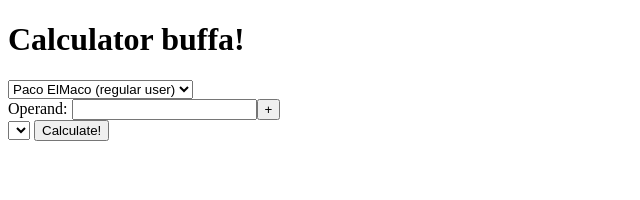
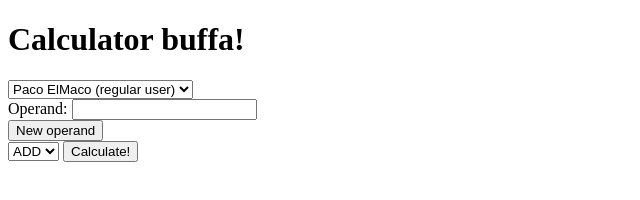
Before and after one commit to pedcremo/calculator, a website built with webpack: page index.html in a window 1280 px wide. Shown: the whole page, without its empty margins (0-640 px from the left). Built offline with Linux system fonts and the light colour scheme.

Commit message:
arre gat!

```diff
--- a/index.html
+++ b/index.html
@@ -15,9 +15,10 @@
         <select id="selectPerson" name="selectPerson">
                <!-- TO FILL -->
         </select>	<br>
-
-        Operand: <input type="text" name="foperand1"><button>+</button><br>
-
+        <div id="operands">
+          Operand: <input type="number" name="foperand1"><br>
+        </div>
+        <button type="button" id="newOperand">New operand</button> <br>
         <select id="selectFunction">
                <!-- TO FILL -->
         </select>
--- a/src/index.js
+++ b/src/index.js
@@ -1,24 +1,55 @@
 import Person from './person';
 
-let persons =[
-    new Person("Paco","ElMaco",Person.getRoles().USER),
-    new Person("Paca","LaMaca",Person.getRoles().TEACHER),
-    new Person("Root","Toot",Person.getRoles().ADMIN)
-];
+let persons = new Map();
+persons.set('PacoElMaco',new Person("Paco","ElMaco",Person.getRoles().USER));
+persons.set('PacaLaMaca',new Person("Paca","LaMaca",Person.getRoles().TEACHER));
+persons.set('RootToot',new Person("Root","Toot",Person.getRoles().ADMIN));
+
+let selectedOperation=''
 
 document.addEventListener("DOMContentLoaded",function(){
-    let select = document.getElementById("selectPerson");
-    select.onchange = changedPerson;
+    let changeEvent = new Event('change');
+    let selectPerson = document.getElementById("selectPerson");
+    selectPerson.addEventListener("change",changedPerson);
+
     persons.forEach((item)=>{
-        var o = document.createElement("option");
+        let o = document.createElement("option");
         o.text = item.name+" "+item.surname+" ("+item.rol+")";
         o.value = item.name+item.surname;
-        select.appendChild(o);
+        selectPerson.appendChild(o);
     });
+   if (!selectedOperation)  selectPerson.dispatchEvent(changeEvent); //Force first trigger
+   let newOperand = document.getElementById("newOperand");
+   newOperand.addEventListener("click",addOperandInput);
 });
 
 function changedPerson(event){
-    alert('gggg -> '+event.target.value);
+    let targetValue;
+    if (!event) {
+        let firstPerson = persons.values().next().value;
+        targetValue= firstPerson.name+firstPerson.surname;
+    } else targetValue=event.target.value;
+
+    let selectedPerson=persons.get(targetValue);
+    let roles = selectedPerson.getAllowedFunctions();
+    let selectRoles = document.getElementById("selectFunction");
+    selectRoles.innerHTML = "";
+    selectedOperation=roles[0];
+    roles.forEach((item)=>{
+        let o = document.createElement("option");
+        o.text = item.name;
+        o.value = item.name;
+        selectRoles.appendChild(o);
+    });
 };
 
-console.log('Arre gat!!');
+function addOperandInput(event){
+    const divOperands = document.getElementById('operands');
+    let newInput = document.createElement("input");
+    let newBr = document.createElement("br");
+    let t = document.createTextNode("Operand:");
+
+    newInput.setAttribute("type","number");
+    newInput.setAttribute("name","foperand"+divOperands.children.length);
+    divOperands.appendChild(newInput);
+};
--- a/src/person.js
+++ b/src/person.js
@@ -3,11 +3,11 @@ import {NoCalculatorFunctionNameError,AccessDeniedError} from './customException
 
 const ROL={USER:'regular user',ADMIN:'root',TEACHER:'teacher'};
 
-let operationDictionary={
-    'ADD':{ operator:fAdd_,roles:[ROL.USER,ROL.ADMIN,ROL.TEACHER]},
-    'MULTIPLIER': { operator:fMultiplier,roles:[ROL.ADMIN,ROL.TEACHER]},
-    'DOUBLEFIER': { operator:fDoublefier,roles:[ROL.TEACHER]}
-  };
+let operationDictionary=[
+    {name:'ADD', operator:fAdd_,roles:[ROL.USER,ROL.ADMIN,ROL.TEACHER]},
+    {name:'MULTIPLIER', operator:fMultiplier,roles:[ROL.ADMIN,ROL.TEACHER]},
+    {name:'DOUBLEFIER', operator:fDoublefier,roles:[ROL.TEACHER]}
+];
 
 export default class Person {
 
@@ -23,7 +23,7 @@ export default class Person {
 
     calculator(operands=[0],operator='ADD'){
         try {
-            let chosenOperation=operationDictionary[operator];
+            let chosenOperation=operationDictionary.filter(item => item.name===operator)[0];//We only get first matched item
             if (!chosenOperation || typeof chosenOperation.operator !== "function") throw new NoCalculatorFunctionNameError();
             if (!chosenOperation.roles.includes(this.rol)) throw new AccessDeniedError();
 
```
Also changed, not shown: dist/main.js, package.json (line endings or trailing spaces), 1 other file.
